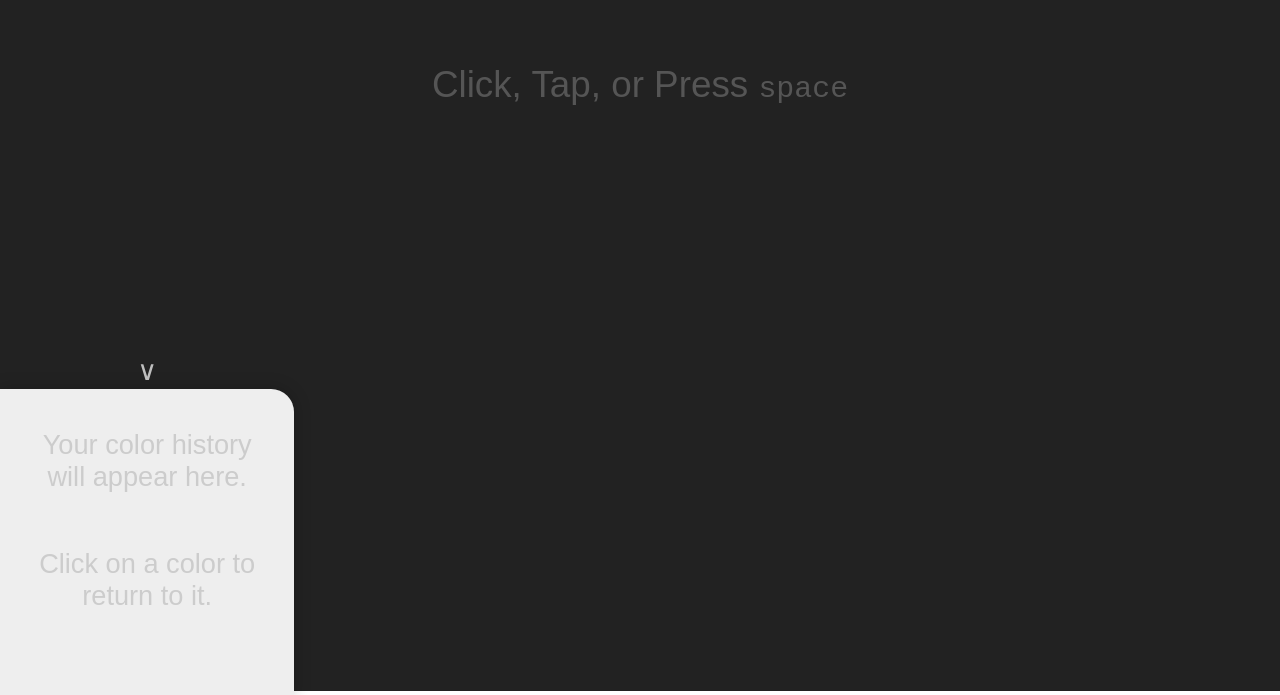
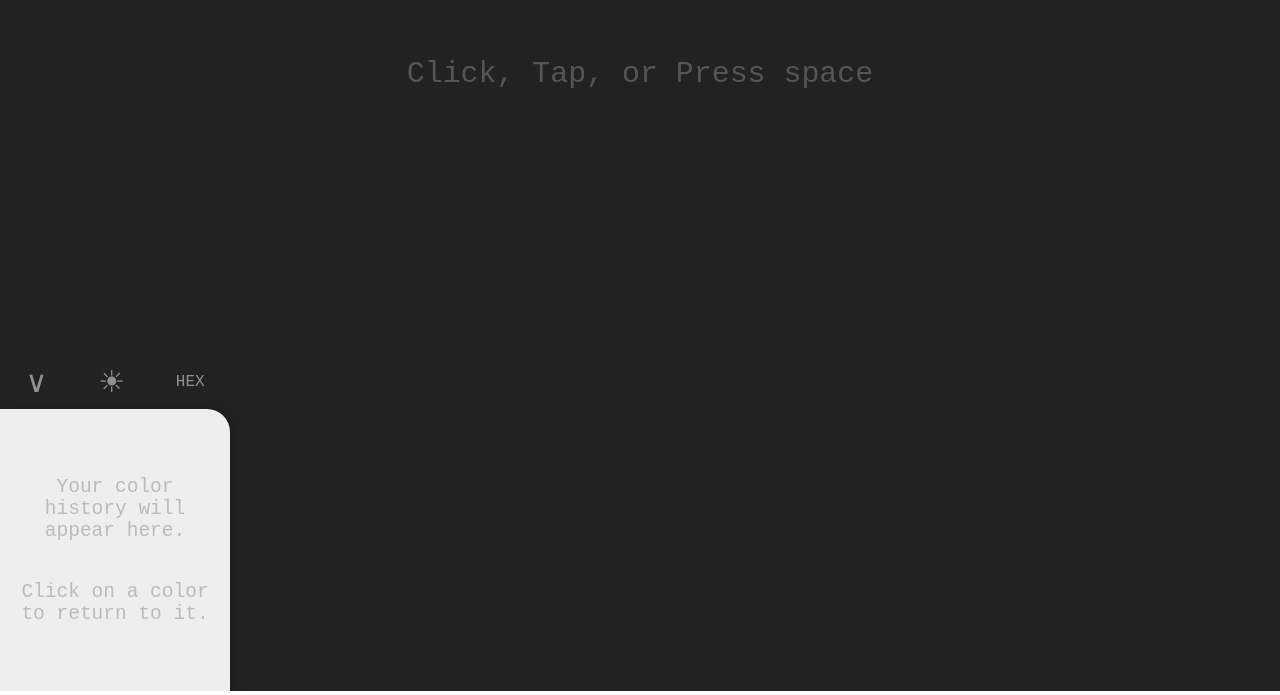
Before and after one commit to thejohnrt/color-generator, a React app: page / in a window 1280 px wide. Shown: the part 109-804 px from the top of the page. Built offline with nearby package versions, Linux system fonts and the light colour scheme.

Commit message:
Responsive Design, Added Redux
Mobile styles added, most functionality moved to redux, added RGB and Grayscale options

```diff
--- a/package.json
+++ b/package.json
@@ -10,7 +10,9 @@
     "jquery": "^3.5.1",
     "react": "^16.13.1",
     "react-dom": "^16.13.1",
-    "react-scripts": "3.4.1"
+    "react-redux": "^7.2.0",
+    "react-scripts": "3.4.1",
+    "redux": "^4.0.5"
   },
   "scripts": {
     "start": "react-scripts start",
--- a/public/index.html
+++ b/public/index.html
@@ -6,6 +6,7 @@
     <meta name="viewport" content="width=device-width, initial-scale=1" />
     <meta name="description" content="A minimalist, full-window color generator that gets out of the way." />
     <link rel="manifest" href="%PUBLIC_URL%/manifest.json" />
+    <link href="https://fonts.googleapis.com/css2?family=Anonymous+Pro&display=swap" rel="stylesheet">
     <title>Color Generator</title>
   </head>
   <body>
--- a/src/ColorGenerator.js
+++ b/src/ColorGenerator.js
@@ -3,18 +3,34 @@ import './styles.css';
 import { Color } from './components/Color'
 import { disableBodyScroll } from 'body-scroll-lock';
 import $ from 'jquery';
+import { connect } from 'react-redux';
+import { toggleColorType, toggleHistory, toggleGrayscale } from './redux';
+
+/* React-Redux Connect */
+const mapStateToProps = (state) => {
+  return {
+    colorType: state.colorType,
+    historyVisible: state.historyVisible,
+    generateGrayscale: state.generateGrayscale
+  }
+}
+
+const mapDispatchToProps = (dispatch) => {
+  return {
+    toggleColorType: () => dispatch( toggleColorType() ),
+    toggleHistory: () => dispatch( toggleHistory() ),
+    toggleGrayscale: () => dispatch( toggleGrayscale() )
+  }
+}
 
 class ColorGenerator extends PureComponent {
   constructor(props) {
     super(props);
     this.state = {
-      colors: [],
-      isVisible: true
+      colors: []
     };
     this.anotherColor = this.anotherColor.bind(this);
     this.colorRollback = this.colorRollback.bind(this);
-    this.generateHex = this.generateHex.bind(this);
-    this.toggleColorPanel = this.toggleColorPanel.bind(this);
   }
 
   anotherColor(clickedObject) {
@@ -22,18 +38,26 @@ class ColorGenerator extends PureComponent {
     || clickedObject.target.id === "howto-text") {
       $("#howto-text").remove();
       $("#history-text").remove();
-      var colorHex = this.generateHex();
+      var colorHex = this.generateColor();
       this.setState({
         colors: this.state.colors.concat(
               {
-                hex:colorHex
+                hex:colorHex,
+                rgb: this.hexToRgb(colorHex)
               }) // end concat()
             }); //end setState
         } // end if
     } // end anotherColor
 
-    generateHex() {
-      var generatedColor = Math.floor(Math.random()*16777215).toString(16).toUpperCase();
+    generateColor() {
+      var generatedColor = "";
+      if (this.props.generateGrayscale) {
+        generatedColor = Math.floor(Math.random()*16).toString(16).toUpperCase();
+        generatedColor = generatedColor + Math.floor(Math.random()*16).toString(16).toUpperCase();
+        generatedColor = generatedColor.repeat(3);
+        return "#" + generatedColor;
+      } else {
+      generatedColor = Math.floor(Math.random()*16777215).toString(16).toUpperCase();
       while (generatedColor.length < 6) {
         generatedColor = Math.floor(Math.random()*16777215).toString(16).toUpperCase();
       }
@@ -41,6 +65,7 @@ class ColorGenerator extends PureComponent {
             this.hexToRgb("#" + generatedColor).g + "\n" +
             this.hexToRgb("#" + generatedColor).b); */
       return "#" + generatedColor;
+    }
     }
 
 /* Tim Down: https://stackoverflow.com/questions/5623838/rgb-to-hex-and-hex-to-rgb */
@@ -80,35 +105,22 @@ componentDidMount() {
     $('#color-generator').css("background-color", bgRollbackColor);
   }
 
-  toggleColorPanel() {
-    var heightToMove = $('#history-container').css("height");
-    heightToMove = parseInt(heightToMove.substring(0,heightToMove.length-2),10);
-    heightToMove = heightToMove - 23 - 11;
-
-    if (this.state.isVisible) {
-      $( "#history-container" ).animate({ bottom: "-" + heightToMove }, 1000);
-      $('#color-list').addClass("no-box-shadow");
-      $('#toggle-arrow').html("&and;");
-      this.setState({ isVisible: false });
-    } else {
-      $( "#history-container" ).animate({ bottom:"0" }, 1000);
-      $('#color-list').removeClass("no-box-shadow");
-      $('#toggle-arrow').html("&or;");
-      this.setState({ isVisible: true });
-    }
-  }
-
-  render() {
+  render(props) {
+    const { toggleHistory, toggleColorType, colorType, toggleGrayscale } = this.props;
     if(this.state.colors.length > 0) {
       var bgColor = this.state.colors[this.state.colors.length - 1].hex;
   }
     const colorList = this.state.colors.map( (color, index) =>
-    <Color key={index} hex={color.hex} function={this.colorRollback}/>)
+    <Color key={index} colorNames={color} colorType={colorType} function={this.colorRollback}/>);
     return (
     <div id="color-generator" style={{backgroundColor:bgColor}} onClick={this.anotherColor}>
       <p id="howto-text" onClick={this.anotherColor}>Click, Tap, or Press <code>space</code></p>
       <div id="history-container">
-        <p id="toggle-arrow" onClick={this.toggleColorPanel}>&or;</p>
+        <div id="buttons">
+        <p id="history-arrow" onClick={toggleHistory}>&or;</p>
+        <p id="grayscale" onClick={toggleGrayscale}>&#9728;</p>
+        <p id="color-type" onClick={toggleColorType}>{colorType}</p>
+        </div>  { /* end buttons */ }
       <div id="color-list">
         <div id="history-text">
           <p>Your color history will appear here.</p>
@@ -122,4 +134,4 @@ componentDidMount() {
 }
 }
 
-export { ColorGenerator };
+export default connect(mapStateToProps, mapDispatchToProps)(ColorGenerator);
--- a/src/components/Color.js
+++ b/src/components/Color.js
@@ -1,14 +1,30 @@
 import React from 'react';
 
 function Color(props) {
-  // console.log(`Key:${props.hex}`);
+  const colorType = props.colorType;
+  const hex = props.colorNames.hex.toString();
+  const rgb = [props.colorNames.rgb.r.toString().padStart(3, " "),
+    props.colorNames.rgb.g.toString().padStart(3, " "),
+    props.colorNames.rgb.b.toString().padStart(3, " ")]
+  var colorName;
+  var classes = "color-name";
+  if (colorType == "HEX") {
+    colorName = <p className={classes}>{hex}</p>;
+  } else if (colorType == "RGB") {
+    classes += " rgb";
+    colorName = <p className={classes}>
+    <span style={{color:"rgb(125,0,0)"}}>{rgb[0]}&nbsp;</span>
+    <span style={{color:"rgb(0,125,0)"}}>{rgb[1]}&nbsp;</span>
+    <span style={{color:"rgb(0,0,175)"}}>{rgb[2]}</span>
+    </p>;
+  }
   return (
     <>
     <div className="color-item">
-    <div className="color-chip" style={{backgroundColor:props.hex}}
+    <div className="color-chip" style={{backgroundColor:hex}}
     onClick={props.function}>
     </div>
-      <p className="color-hex">{props.hex}</p>
+      {colorName}
     </div>
     </>
   )
--- /dev/null
+++ b/src/redux/color/colorActions.js
@@ -0,0 +1,19 @@
+import { TOGGLE_COLOR_TYPE, TOGGLE_HISTORY, TOGGLE_GRAYSCALE } from './colorTypes'
+
+export const toggleColorType = () => {
+  return {
+    type: TOGGLE_COLOR_TYPE
+  }
+}
+
+export const toggleHistory = () => {
+  return {
+    type: TOGGLE_HISTORY
+  }
+}
+
+export const toggleGrayscale = () => {
+  return {
+    type: TOGGLE_GRAYSCALE
+  }
+}
--- /dev/null
+++ b/src/redux/color/colorReducer.js
@@ -0,0 +1,70 @@
+import { TOGGLE_COLOR_TYPE, TOGGLE_HISTORY, TOGGLE_GRAYSCALE } from './colorTypes';
+import $ from 'jquery';
+
+const initialState = {
+  colors: [],
+  historyVisible: true,
+  generateGrayscale: false,
+  colorType: "HEX"
+}
+
+export const colorReducer = (state = initialState, action) => {
+  switch(action.type) {
+    case TOGGLE_COLOR_TYPE:
+    if (state.colorType == "HEX") {
+      return {
+        ... state,
+        colorType: "RGB"
+      }
+    } else if (state.colorType == "RGB") {
+      return {
+        ... state,
+        colorType: "HEX"
+      }
+    }
+
+    case TOGGLE_HISTORY:
+    var heightToMove = $('#history-container').css("height");
+    var controlsHeight = $('#buttons').css("height");
+    controlsHeight =  parseInt(controlsHeight.substring(0,heightToMove.length-2),10);
+    heightToMove = parseInt(heightToMove.substring(0,heightToMove.length-2),10);
+    heightToMove = heightToMove - controlsHeight + 2;
+
+    if (state.historyVisible) {
+      $( "#history-container" ).animate({ bottom: "-" + heightToMove }, 500);
+      $('#color-list').addClass("no-box-shadow");
+      $('#history-arrow').html("&and;");
+      $('#color-type').animate({opacity:"0"}, 400);
+    return {
+      ... state,
+      historyVisible: false
+    }
+  } else {
+    $( "#history-container" ).animate({ bottom:"0" }, 500);
+    $('#color-list').removeClass("no-box-shadow");
+    $('#history-arrow').html("&or;");
+    $('#color-type').animate({opacity:".5"}, 400);
+    return {
+      ... state,
+      historyVisible: true
+    }
+    }
+
+    case TOGGLE_GRAYSCALE:
+      if (state.generateGrayscale) {
+        $('#grayscale').css("color","#FFFFFF");
+        return {
+          ... state,
+          generateGrayscale: false
+        }
+      } else {
+        $('#grayscale').css("color","#000000");
+        return {
+          ... state,
+          generateGrayscale: true
+        }
+      }
+
+    default: return state
+  }
+};
--- /dev/null
+++ b/src/redux/color/colorTypes.js
@@ -0,0 +1,3 @@
+export const TOGGLE_COLOR_TYPE = "TOGGLE_COLOR_TYPE";
+export const TOGGLE_HISTORY = "TOGGLE_HISTORY";
+export const TOGGLE_GRAYSCALE = "TOGGLE_GRAYSCALE";
--- /dev/null
+++ b/src/redux/index.js
@@ -0,0 +1 @@
+export { toggleColorType, toggleHistory, toggleGrayscale } from './color/colorActions';
--- /dev/null
+++ b/src/redux/store.js
@@ -0,0 +1,6 @@
+import { createStore } from 'redux';
+import { colorReducer } from './color/colorReducer';
+
+const store = createStore(colorReducer);
+
+export default store;
--- a/src/styles.css
+++ b/src/styles.css
@@ -1,13 +1,13 @@
 html, body {
   margin:0;
   padding:0;
-  font-family:sans-serif;
+  font-family:monospace;
+  cursor:crosshair;
 }
 
 #color-generator {
   background-color:#222222;
   text-align:center;
-  cursor:crosshair !important;
   height:100vh;
   width:100vw;
 }
@@ -22,27 +22,29 @@ html, body {
 }
 
 #history-text {
-  padding:11px 23px;
   display:flex;
   flex-direction:column;
   justify-content:center;
-  color: #CCCCCC;
-  font-size:1.7em;
+  padding:0 9%;
+  color: #BBBBBB;
+  font-size:1.5em;
+  height:100%;
 }
 
 #history-container {
+  display:flex;
+  flex-direction:column;
   height:42%;
-  width:23%;
+  width:17%;
+  min-width:230px;
+  min-height:230px;
   position:absolute;
   bottom:0;
-  min-height:299px;
-  min-width:211px;
 }
 
 #color-list {
-  height:calc(100% - 23px - 11px);
+  height:100%;
   width:100%;
-  padding:2px 0;
   background-color:#EEEEEE;
   border-radius:0 23px 0 0;
   -webkit-box-shadow: 0px 0px 17px 0px rgba(0,0,0,0.23);
@@ -52,41 +54,60 @@ html, body {
   overflow-y:scroll;
 }
 
-#toggle-arrow {
+#buttons {
+  width:100%;
+  height:5em;
+  display:flex;
+  flex-direction:row;
+  justify-content:space-around;
+  align-items:center;
+}
+#buttons > * {
+  display:inline;
   margin:0;
-  padding:0 0 11px 0;
-  height:23px;
-  font-size:1.7em;
-  opacity:.71;
+  padding:0;
+  opacity:.5;
   color:#FFFFFF;
+  font-size:2.3em;
 }
+#color-type { font-size:1.23em; }
 
 #color-list::-webkit-scrollbar {width:0 !important; }
 #color-list { overflow: -moz-scrollbars-none; -ms-overflow-style: none; }
 
 .color-item {
-  height:72px;
+  height:33.3%;
   width:100%;
-  margin:11px 0;
-  padding-bottom:2px;
+  margin:0;
   text-align:center;
   display:flex;
+  flex-direction:row;
+  justify-content:center;
 }
 
-.color-item:first-of-type { margin-top:9px; }
-.color-item:last-of-type {}
+.current-color {
+  background-color:rgba(187,187,187,0.5);
+  border-top:1px rgba(0,0,0,0.23) inset;
+  border-bottom:1px rgba(0,0,0,0.23) inset;
+}
 
 .color-chip {
-  margin:auto 0 auto 17px;
-  padding:19px;
-  height:23px;
-  width:23px;
-  border: 2px inset;
+  height:8vh;
+  width:8vh;
+  min-height:50px;
+  min-width:50px;
+  margin:auto 0 auto 1em;
+  border: .1em inset;
+
 }
 
-.color-hex {
+.color-name {
   margin:auto;
-  font-size:1.7em;
+  font-size:2em;
+}
+
+.color-name.rgb {
+  font-size:1.5em;
 }
 
 @keyframes add {
@@ -138,3 +159,14 @@ html, body {
 ::selection {
   background-color:transparent;
 }
+
+@media only screen and (max-width:500px) {
+  body { font-size:.82em; }
+  #howto-text {  }
+  #history-container { width:100%; }
+  #color-list { border-radius:23px 23px 0 0; }
+  .color-chip {
+    margin-left:9%;
+    width:calc(23% * 2);
+  }
+}
```
Also changed, not shown: src/index.js (+5 -3 lines), 2 other files.
